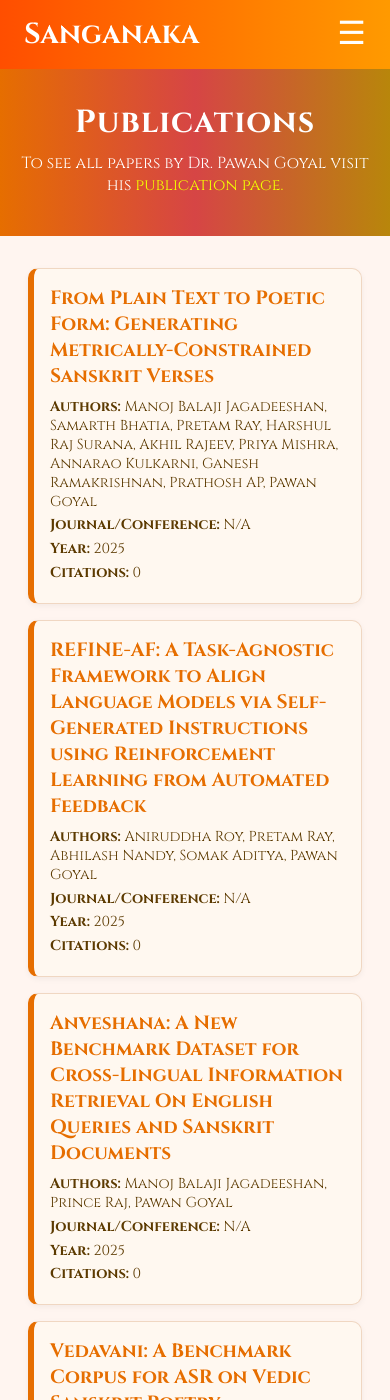
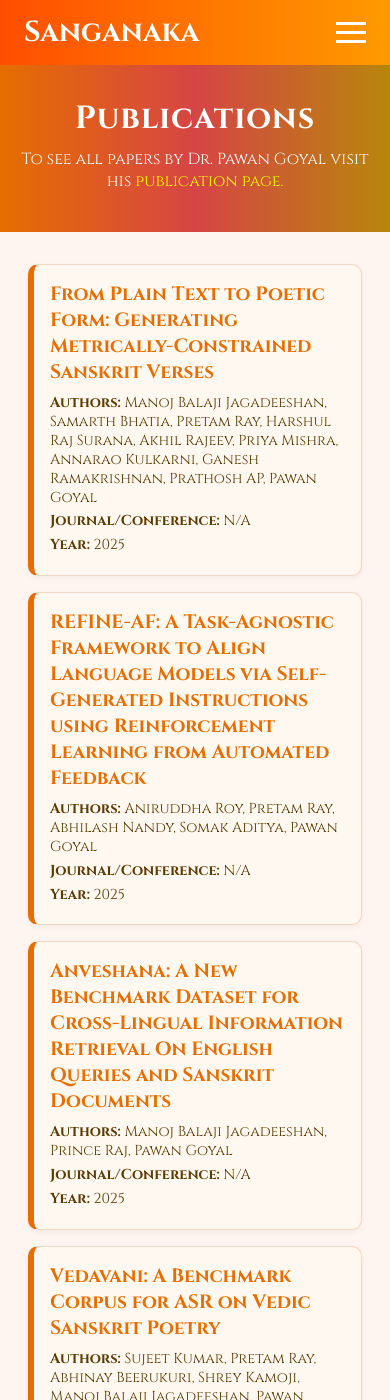
Before and after one commit to sanganaka-iitkgp/sanganaka-iitkgp.github.io, a Jekyll site: the page built from html/publications.html, in a window 390 px wide and 1400 px high. Built offline with Jekyll 4.4.1, drawn with Linux system fonts in a browser that asks for light colours; some of the changed text lies outside the part shown.

Commit message:
Added icons in header, fixed header mobile view, fixed memeber page not loading global css

```diff
--- a/_includes/header.html
+++ b/_includes/header.html
@@ -1,18 +1,32 @@
+<head>
+  <!-- Font Awesome CDN for icons -->
+  <link rel="stylesheet" href="https://cdnjs.cloudflare.com/ajax/libs/font-awesome/6.5.0/css/all.min.css">
+</head>
+
 <style>
   .logo a {
     color: white;
     text-decoration: none;
+  }
+
+  /* Optional: Styling icons inside navbar */
+  .nav-links a i {
+    margin-right: 0.5rem; /* Adds space between icon and text */
   }
 </style>
 
 <header class="navbar">
   <div class="logo"><a href="../index.html">Sanganaka</a></div>
   <nav class="nav-links" id="nav-links">
-    <a href="/">Home</a>
-    <a href="../html/research.html">Research</a>
-    <a href="../html/publications.html">Publications</a>
-    <a href="../html/news.html">News</a>
-    <a href="/team/">Team</a>
+    <a href="/"><i class="fas fa-home"></i> Home</a>
+    <a href="../html/research.html"><i class="fas fa-flask"></i> Research</a>
+    <a href="../html/publications.html"><i class="fas fa-book"></i> Publications</a>
+    <a href="../html/news.html"><i class="fas fa-newspaper"></i> News</a>
+    <a href="/team/"><i class="fas fa-users"></i> Team</a>
   </nav>
-  <div class="hamburger" id="hamburger">&#9776;</div>
+  <div class="hamburger" id="hamburger">
+    <span class="bar"></span>
+    <span class="bar"></span>
+    <span class="bar"></span>
+  </div>
 </header>
--- a/_layouts/member.html
+++ b/_layouts/member.html
@@ -7,7 +7,6 @@
         max-width: 900px;
         margin: 3rem auto;
         padding: 2rem 1rem;
-        font-family: 'Segoe UI', Tahoma, Geneva, Verdana, sans-serif;
         background: #fefcf6;
     }
 
--- a/css/global.css
+++ b/css/global.css
@@ -32,11 +32,12 @@
   text-decoration: none;
   margin-left: 1.5rem;
   font-weight: 500;
-  transition: 0.3s;
+  transition: color 0.3s, text-decoration 0.3s;
 }
 
 .navbar .nav-links a:hover {
   text-decoration: underline;
+  color: #fff3e0;  /* Slightly lighter hover color */
 }
 
 .hamburger {
@@ -44,6 +45,11 @@
   font-size: 2rem;
   cursor: pointer;
   color: white;
+  z-index: 101;  /* Ensure it's above the menu */
+}
+
+.hamburger.open {
+  color: #fff3e0;  /* Change color when active */
 }
 
 /* --- Responsive Navbar --- */
@@ -54,18 +60,64 @@
     width: 100%;
     background: linear-gradient(90deg, #ff4e00, #ff9a00);
     position: absolute;
-    top: 60px;
+    top: 60px; /* Adjusted to align below the navbar */
     left: 0;
+    padding-top: 1rem;
+    padding-bottom: 1rem;
+    transition: transform 0.3s ease-in-out;
+    transform: translateY(-100%);
+    border-bottom-left-radius: 10px; /* Rounded corners for mobile dropdown */
+    border-bottom-right-radius: 10px; /* Rounded corners for mobile dropdown */
   }
 
   .navbar .nav-links.active {
     display: flex;
+    transform: translateY(0);
+  }
+
+  .navbar .nav-links a {
+    padding: 1rem 0rem; /* Adding padding to make links bigger and more clickable */
+    font-size: 1.2rem; /* Slightly larger text for readability */
+    transition: background-color 0.3s;
+  }
+
+  .navbar .nav-links a:hover {
+    background-color: rgba(255, 255, 255, 0.2); /* Adding subtle background hover effect */
   }
 
   .hamburger {
     display: block;
+    z-index: 102; /* Ensure the hamburger icon is above everything else */
+  }
+
+  .hamburger.open .bar {
+    background-color: #fff3e0; /* Light color when hamburger is open */
+  }
+
+  /* Styling for the hamburger icon (3 lines) */
+  .hamburger .bar {
+    display: block;
+    width: 30px;
+    height: 3px;
+    background-color: white;
+    margin: 6px auto;
+    transition: transform 0.3s ease, background-color 0.3s ease;
+  }
+
+  .hamburger.open .bar:nth-child(1) {
+    transform: rotate(45deg) translate(5px, 5px);
+  }
+
+  .hamburger.open .bar:nth-child(2) {
+    opacity: 0;
+  }
+
+  .hamburger.open .bar:nth-child(3) {
+    transform: rotate(-45deg) translate(5px, -5px);
   }
 }
+
+
 
 
 /* --- Footer --- */
--- a/html/publications.html
+++ b/html/publications.html
@@ -168,7 +168,7 @@
           <div class="pub-authors"><strong>Authors:</strong> ${authors}</div>
           <div class="pub-journal"><strong>Journal/Conference:</strong> ${pub['container-title'] || 'N/A'}</div>
           <div class="pub-year"><strong>Year:</strong> ${year}</div>
-          <div class="pub-citations"><strong>Citations:</strong> ${citationCount}</div>
+          <!-- <div class="pub-citations"><strong>Citations:</strong> ${citationCount}</div> -->
         `;
           container.appendChild(card);
         });
```
